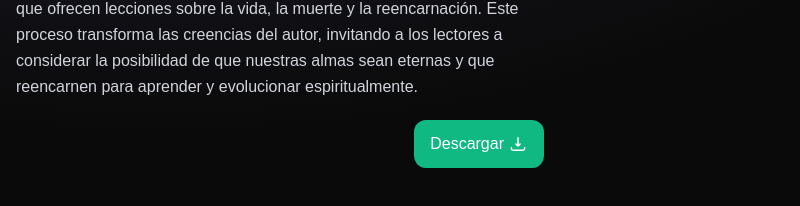
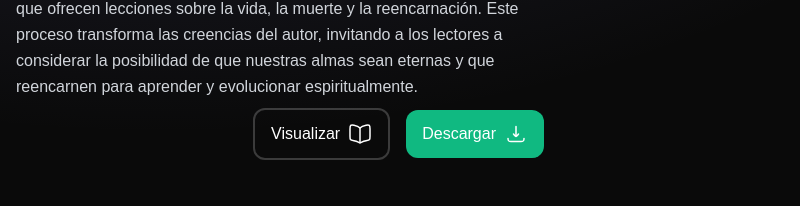
Before and after one commit to elverdavid-dev/shared-books, an Astro site: page /detalles/muchas-vidas-muchos-maestros in a window 1280 px wide. Shown: the part 346-552 px from the top of the page, 480-1280 px from the left. Built offline with nearby package versions, Linux system fonts and the light colour scheme; Astro itself is replaced by a stand-in of ours.

Commit message:
feat: :lipstick: add view book button

```diff
--- a/package.json
+++ b/package.json
@@ -1,7 +1,7 @@
 {
 	"name": "shared-book",
 	"type": "module",
-  "version": "0.0.1",
+	"version": "1.0",
 	"scripts": {
 		"dev": "astro dev --host",
 		"start": "astro dev",
--- a/src/components/card.astro
+++ b/src/components/card.astro
@@ -1,4 +1,5 @@
 ---
+import { Image } from "astro:assets";
 import { dataBooks } from "../utils/data";
 ---
 
@@ -10,9 +11,10 @@ import { dataBooks } from "../utils/data";
     dataBooks.map(({ titulo, portada, autor, slug }) => (
       <a href={`/detalles/${slug}`}>
         <article class="w-[175px] md:w-[200px] group">
-          <img
-            src={portada}
+          <Image
+            src={portada ?? ""}
             alt={titulo}
+            loading={"eager"}
             class="rounded-md w-[180px] h-[280px] md:w-[200px] md:h-[300px] mx-auto group-hover:scale-[1.04] transition-all"
             width="200"
             height="300"
--- /dev/null
+++ b/src/icons/BookOpen.astro
@@ -0,0 +1,20 @@
+<svg
+  xmlns="http://www.w3.org/2000/svg"
+  viewBox="0 0 24 24"
+  width="24"
+  height="24"
+  color="currentColor"
+  fill="none"
+>
+  <path
+    d="M12 6L12 20"
+    stroke="currentColor"
+    stroke-width="1.5"
+    stroke-linecap="round"></path>
+  <path
+    d="M5.98056 3.28544C9.32175 3.9216 11.3131 5.25231 12 6.01628C12.6869 5.25231 14.6782 3.9216 18.0194 3.28544C19.7121 2.96315 20.5584 2.80201 21.2792 3.41964C22 4.03727 22 5.04022 22 7.04612V14.255C22 16.0891 22 17.0061 21.5374 17.5787C21.0748 18.1512 20.0564 18.3451 18.0194 18.733C16.2037 19.0787 14.7866 19.6295 13.7608 20.1831C12.7516 20.7277 12.247 21 12 21C11.753 21 11.2484 20.7277 10.2392 20.1831C9.21344 19.6295 7.79633 19.0787 5.98056 18.733C3.94365 18.3451 2.9252 18.1512 2.4626 17.5787C2 17.0061 2 16.0891 2 14.255V7.04612C2 5.04022 2 4.03727 2.72078 3.41964C3.44157 2.80201 4.2879 2.96315 5.98056 3.28544Z"
+    stroke="currentColor"
+    stroke-width="1.5"
+    stroke-linecap="round"
+    stroke-linejoin="round"></path>
+</svg>
--- a/src/icons/DownloadIcon.astro
+++ b/src/icons/DownloadIcon.astro
@@ -1,21 +1,21 @@
 <svg
   xmlns="http://www.w3.org/2000/svg"
   viewBox="0 0 24 24"
-  width="20"
-  height="20"
+  width="24"
+  height="24"
   color="currentColor"
   fill="none"
 >
   <path
     d="M12 14.5L12 4.5M12 14.5C11.2998 14.5 9.99153 12.5057 9.5 12M12 14.5C12.7002 14.5 14.0085 12.5057 14.5 12"
     stroke="currentColor"
-    stroke-width="1.8"
+    stroke-width="1.5"
     stroke-linecap="round"
     stroke-linejoin="round"></path>
   <path
     d="M20 16.5C20 18.982 19.482 19.5 17 19.5H7C4.518 19.5 4 18.982 4 16.5"
     stroke="currentColor"
-    stroke-width="1.8"
+    stroke-width="1.5"
     stroke-linecap="round"
     stroke-linejoin="round"></path>
 </svg>
--- a/src/pages/detalles/[slug].astro
+++ b/src/pages/detalles/[slug].astro
@@ -1,6 +1,8 @@
 ---
+import { Image } from "astro:assets";
 import type { GetStaticPaths } from "astro";
 import BackButton from "../../components/backButton.astro";
+import BookOpen from "../../icons/BookOpen.astro";
 import DownloadIcon from "../../icons/DownloadIcon.astro";
 import UserIcon from "../../icons/userCircleIcon.astro";
 import Layout from "../../layouts/Layout.astro";
@@ -24,11 +26,12 @@ const book = getBookBySlug(slug);
 <Layout title=`${book?.titulo}`>
   <BackButton />
   <main class="md:flex md:justify-between gap-x-5 md:max-w-3xl mx-auto">
-    <img
-      src={book?.portada}
-      alt={book?.titulo}
+    <Image
+      src={book?.portada ?? ""}
+      alt={book?.titulo ?? ""}
       width="200"
       height="400"
+      loading={"eager"}
       class="rounded-md w-[220px] h-[350px] mx-auto md:mx-0"
     />
     <article class="py-5 md:py-0">
@@ -46,8 +49,15 @@ const book = getBookBySlug(slug);
       <div class="flex items-center justify-end gap-x-4">
         <a
           href={book?.url}
+          class="border-[2px] border-white/20 hover:border-emerald-500 hover:text-emerald-500 active:scale-95 transition-all py-3 px-4 rounded-xl flex items-center gap-x-2"
+        >
+          Visualizar
+          <BookOpen />
+        </a>
+        <a
+          href={book?.url}
           download
-          class="bg-emerald-500 py-3 px-4 rounded-xl flex items-center gap-x-1 my-3"
+          class="bg-emerald-500 py-3 px-4 rounded-xl flex items-center gap-x-2 active:scale-95 transition-all"
         >
           Descargar
           <DownloadIcon />
--- a/src/pages/index.astro
+++ b/src/pages/index.astro
@@ -16,6 +16,7 @@ import Layout from "../layouts/Layout.astro";
 				alt="icon book"
 				width="60"
 				height="60"
+				loading={"eager"}
 				class="mx-auto md:mx-0"
 			/>
 		</div>
```
Also changed, not shown: README.md. Lines whose indentation alone changed are shown as unchanged.
